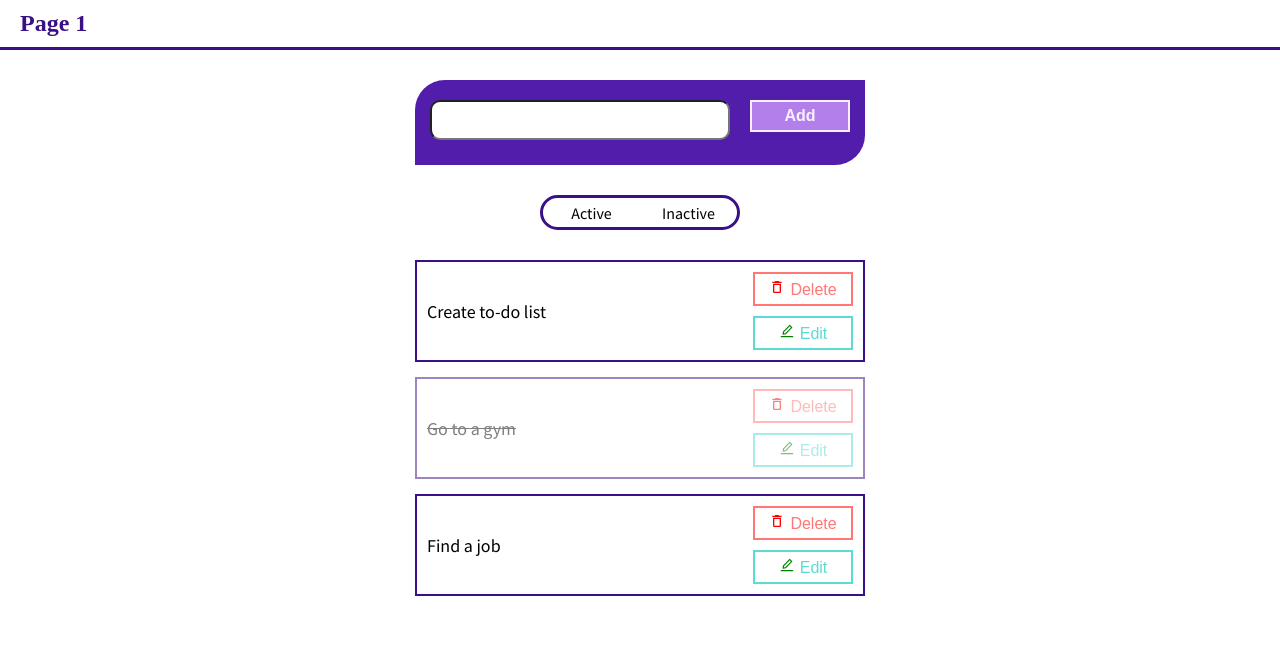
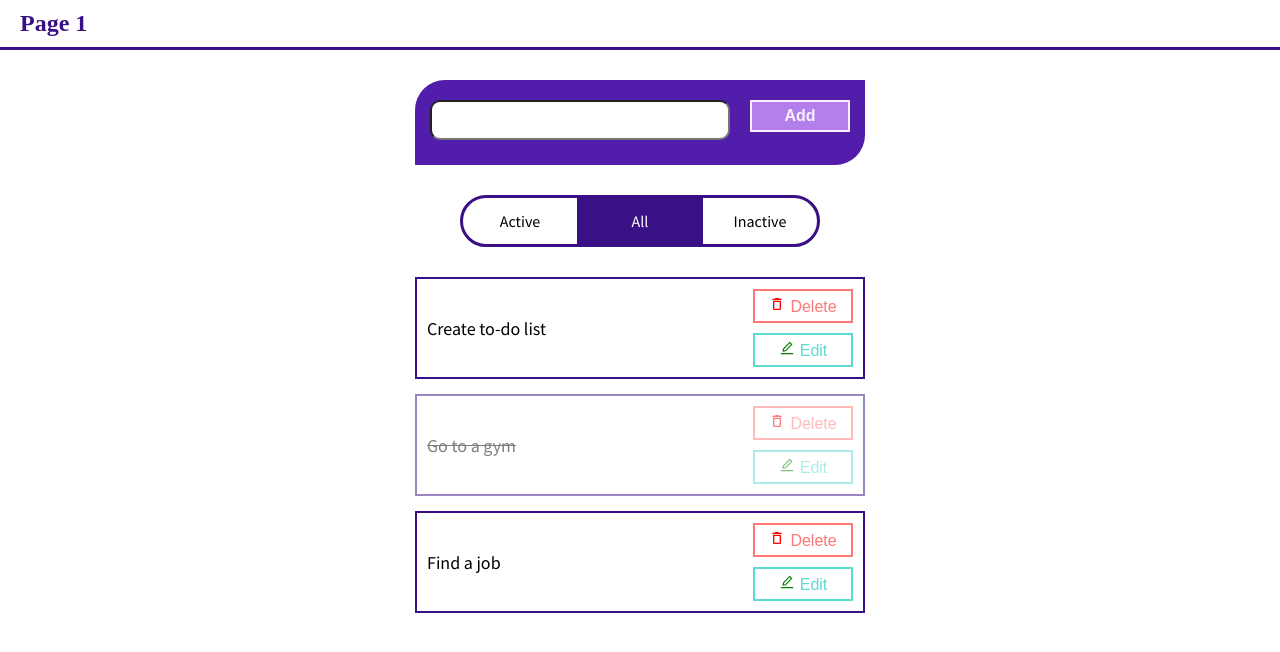
Before and after one commit to takeAmoment/react-todo-hw, a React (Create React App) app: page /todo in a window 1280 px wide. Shown: the top 652 px of the page. Built offline with nearby package versions, Linux system fonts and the light colour scheme.

Commit message:
feat: create TabContainer

```diff
--- /dev/null
+++ b/src/components/TabContainer/TabContainer.jsx
@@ -0,0 +1,40 @@
+/* eslint-disable jsx-a11y/click-events-have-key-events */
+/* eslint-disable jsx-a11y/no-noninteractive-element-interactions */
+import { useSelector, useDispatch } from "react-redux";
+import { changeFilterValue } from "../../features/todos.slice";
+import styles from "./TabContainer.module.css";
+
+export function TabContainer() {
+  const { filterValue } = useSelector((state) => state.todos);
+  const dispatch = useDispatch();
+
+  function checkClassName(type) {
+    if (filterValue === type) {
+      return styles.active;
+    }
+    return styles.item;
+  }
+
+  function changeFilter(value) {
+    dispatch(changeFilterValue(value));
+  }
+  return (
+    <ul className={styles.tab__wrap}>
+      <li
+        className={checkClassName("active")}
+        onClick={() => changeFilter("active")}
+      >
+        Active
+      </li>
+      <li className={checkClassName("all")} onClick={() => changeFilter("all")}>
+        All
+      </li>
+      <li
+        className={checkClassName("inactive")}
+        onClick={() => changeFilter("inactive")}
+      >
+        Inactive
+      </li>
+    </ul>
+  );
+}
--- /dev/null
+++ b/src/components/TabContainer/TabContainer.module.css
@@ -0,0 +1,26 @@
+.tab__wrap {
+    display: flex;
+    flex-direction: row;
+}
+.tab__wrap li {
+    width: 12rem;
+    text-align: center;
+    border: 3px solid var(--primary);
+    padding: 13px 15px;
+    cursor: pointer;
+    font-size: 1.6rem;
+    transition: all 0.2s ease;
+}
+.tab__wrap li:first-child{
+    border-top-left-radius: 5rem;
+    border-bottom-left-radius: 5rem;
+}
+.tab__wrap li:last-child{
+    border-top-right-radius: 5rem;
+    border-bottom-right-radius: 5rem;
+}
+.tab__wrap li:hover,
+.tab__wrap li.active{
+  background: var(--primary);
+  color: #fff;
+}
--- a/src/components/index.js
+++ b/src/components/index.js
@@ -3,3 +3,4 @@ export * from "./Layout/Layout";
 export * from "./TodoItem/TodoItem";
 export * from "./Button/Button";
 export * from "./Fields/InputField/InputField";
+export * from "./TabContainer/TabContainer";
--- a/src/pages/TodoPage/TodoPage.jsx
+++ b/src/pages/TodoPage/TodoPage.jsx
@@ -2,11 +2,12 @@ import { useDispatch, useSelector } from "react-redux";
 import { useEffect, useState } from "react";
 import { addTodo, changeTask } from "../../features/todos.slice";
 import styles from "./TodoPage.module.css";
-import { TodoItem, InputField, Button } from "../../components";
+import { TodoItem, InputField, Button, TabContainer } from "../../components";
 
 export function TodoPage() {
-  const { todoForEdit, todoList } = useSelector((state) => state.todos);
-  const [mode, setMode] = useState("all");
+  const { todoForEdit, todoList, filterValue } = useSelector(
+    (state) => state.todos
+  );
   const dispatch = useDispatch();
   const [task, setTask] = useState("");
   const [list, setList] = useState(todoList);
@@ -18,14 +19,14 @@ export function TodoPage() {
   }, [todoForEdit]);
 
   useEffect(() => {
-    if (mode === "active") {
+    if (filterValue === "active") {
       filterTodoList(true);
-    } else if (mode === "inactive") {
+    } else if (filterValue === "inactive") {
       filterTodoList(false);
     } else {
       setList(todoList);
     }
-  }, [mode, todoList]);
+  }, [filterValue, todoList]);
 
   function filterTodoList(isActive) {
     setList(todoList.filter((item) => item.active === isActive));
@@ -77,32 +78,7 @@ export function TodoPage() {
             />
           )}
         </div>
-        <div className={styles.tabs}>
-          <div
-            className={
-              mode === "active" ? `${styles.tab} ${styles.active}` : styles.tab
-            }
-            role="button"
-            tabIndex={0}
-            onKeyDown={() => setMode("active")}
-            onClick={() => setMode("active")}
-          >
-            <span>Active</span>
-          </div>
-          <div
-            className={
-              mode === "inactive"
-                ? `${styles.tab} ${styles.active}`
-                : styles.tab
-            }
-            role="button"
-            onKeyDown={() => setMode("inactive")}
-            tabIndex={0}
-            onClick={() => setMode("inactive")}
-          >
-            <span>Inactive</span>
-          </div>
-        </div>
+        <TabContainer />
         <div className={styles.todos__container}>
           {list.length > 0 ? (
             <ul className={styles.todos}>
```
